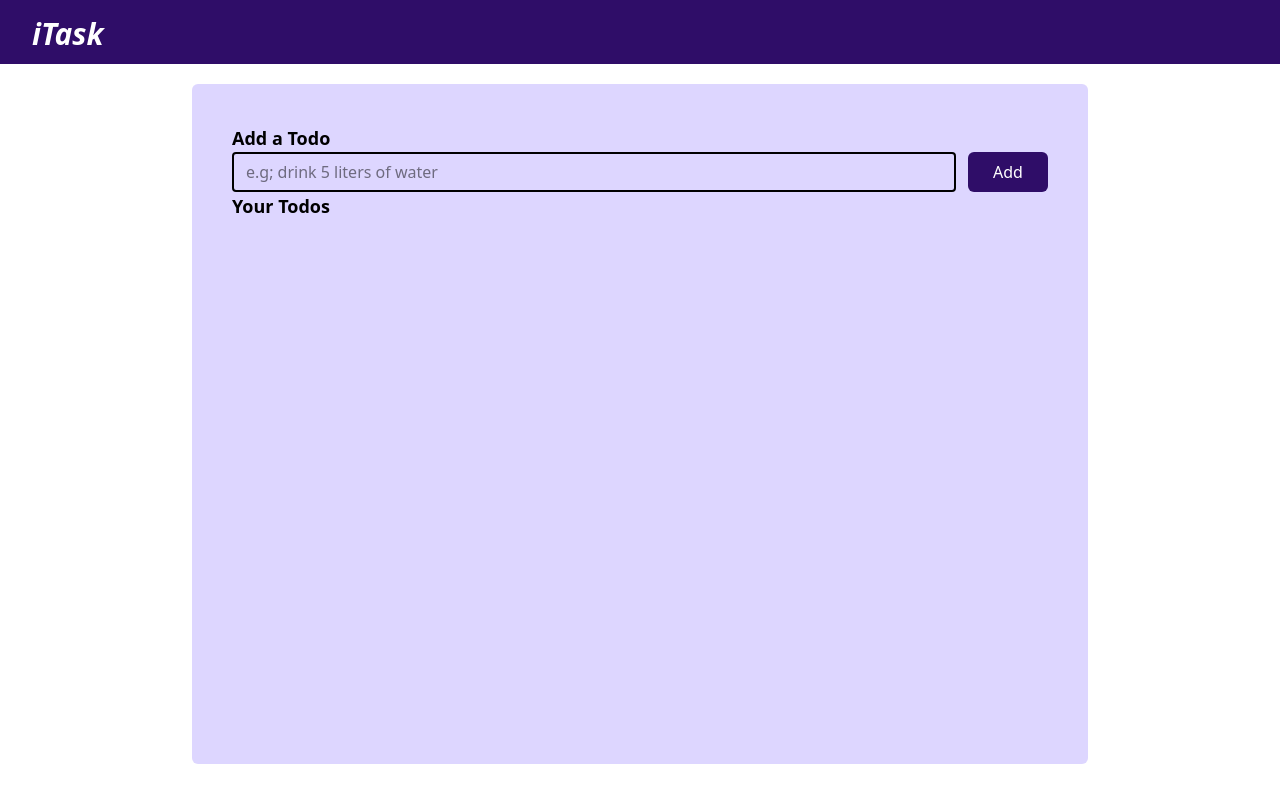
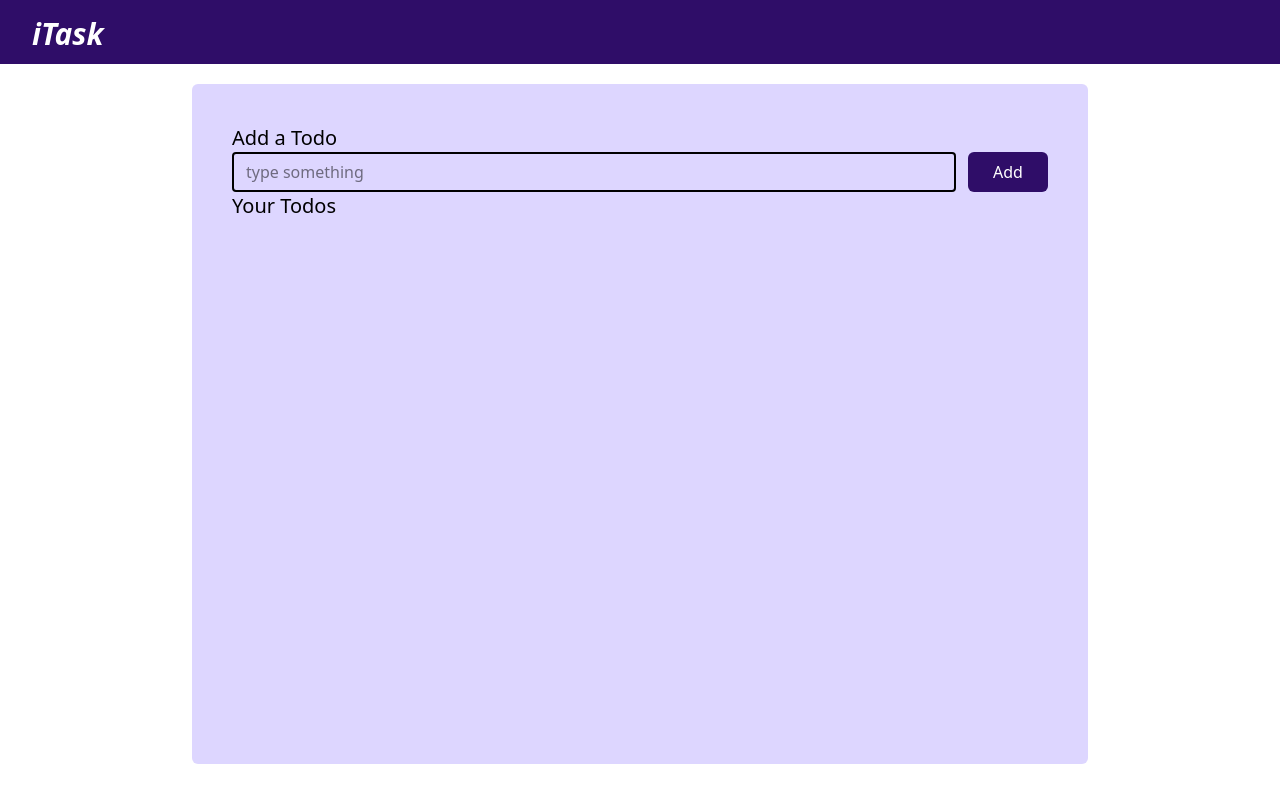
Before and after one commit to ShalizaShahid/Todo-app, a React (Vite) app in the folder my-project/: page / in a window 1280 px wide. Built offline with nearby package versions, Linux system fonts and the light colour scheme.

Commit message:
Update App.jsx

```diff
--- a/my-project/src/App.jsx
+++ b/my-project/src/App.jsx
@@ -80,23 +80,20 @@ function App() {
 
   return (
     <>
-      <Navbar
-        home="Home"
-        tasks="Your tasks"
-      />
-
+      <Navbar/>
 
       <div className="container w-full md:max-w-[80%] lg:max-w-4xl bg-violet-200 my-5 rounded-md p-4 md:p-10 min-h-[85vh] mx-auto">
 
         <div className="addTodos">
 
-          <h2 className='text-lg font-bold'>Add a Todo</h2>
+          <h2 className='text-xl'>Add a Todo</h2>
           <div className='flex flex-col md:flex-row gap-3' >
             <input onChange={handleOnChange}
               value={todo}
               className='flex-1 border-2 rounded w-full px-3 h-10'
               type='text'
-              placeholder='e.g; drink 5 liters of water' />
+              placeholder='type something'
+              />
 
             <button onClick={handleAdd}
               className=' transition-all hover:scale-105 active:scale-90 bg-violet-950 w-20 cursor-pointer rounded-md text-white h-10'> Add
@@ -105,7 +102,7 @@ function App() {
 
 
 
-          <h1 className='text-lg font-bold'>Your Todos
+          <h1 className='text-xl'>Your Todos
           </h1>
 
           {todos.map(item => {
```
